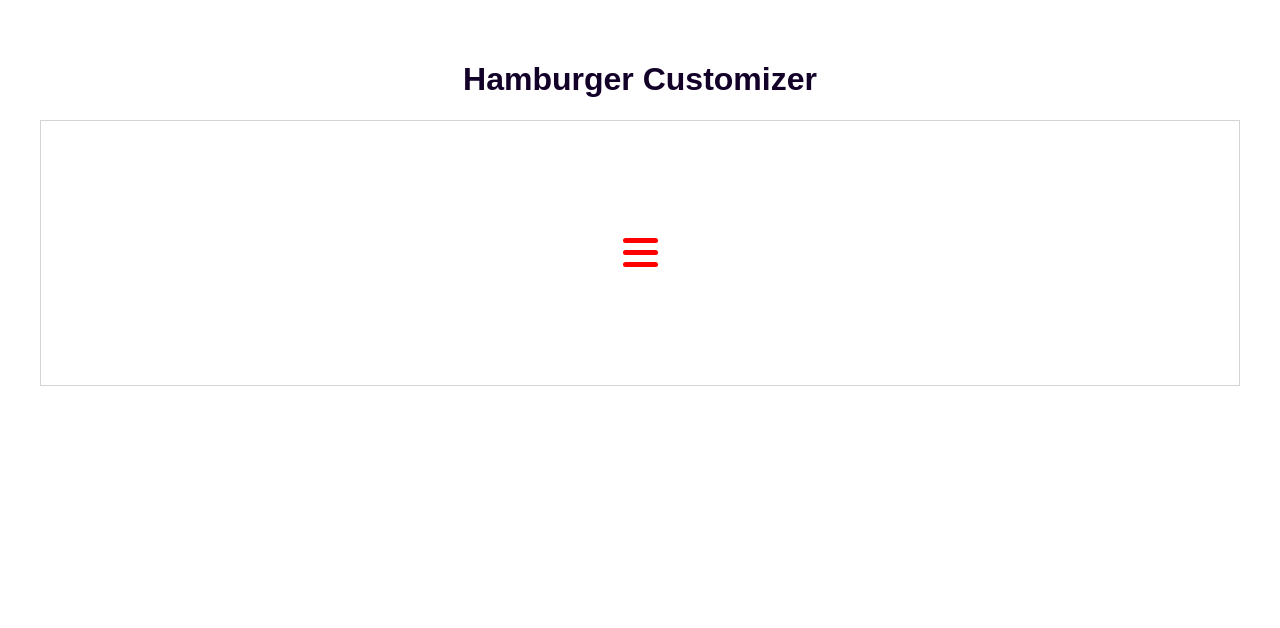
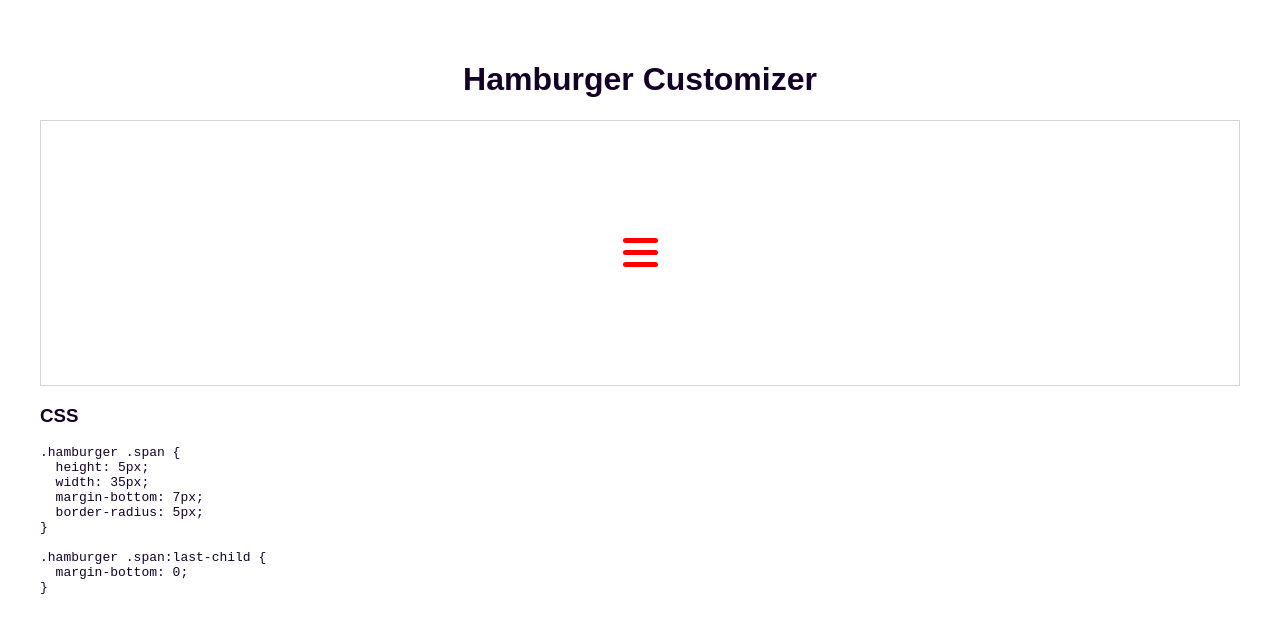
Before and after one commit to Stevenchi36/Hamburger-Customizer, a Vue app: page / in a window 1280 px wide. Shown: the top 628 px of the page. Built offline with nearby package versions, Linux system fonts and the light colour scheme.

Commit message:
Create style copy area

```diff
--- a/src/App.vue
+++ b/src/App.vue
@@ -2,16 +2,19 @@
   <div id="app">
     <h1 class="title">Hamburger Customizer</h1>
     <Hamburger :lineHeight=5 :lineWidth=35 :lineSpacing=7 :lineRadius=5 :lineColor="c0ff33" />
+    <Style :lineHeight=5 :lineWidth=35 :lineSpacing=7 :lineRadius=5 :lineColor="c0ff33" />
   </div>
 </template>
 
 <script>
 import Hamburger from './components/Hamburger.vue'
+import Style from './components/Style.vue'
 
 export default {
   name: 'app',
   components: {
-    Hamburger
+    Hamburger,
+    Style,
   }
 }
 </script>
--- /dev/null
+++ b/src/components/Style.vue
@@ -0,0 +1,33 @@
+<template>
+<div class="style">
+<h3>CSS</h3>
+<pre>
+<code>.hamburger .span {
+  height: {{ lineHeight }}px;
+  width: {{ lineWidth }}px;
+  margin-bottom: {{ lineSpacing }}px;
+  border-radius: {{ lineRadius }}px;
+}
+
+.hamburger .span:last-child {
+  margin-bottom: 0;
+}</code>
+</pre>
+</div>
+</template>
+
+<script>
+export default {
+  props: {
+    lineHeight: Number,
+    lineWidth: Number,
+    lineSpacing: Number,
+    lineRadius: Number,
+    lineColor: String,
+  },
+}
+</script>
+
+<!-- Add "scoped" attribute to limit CSS to this component only -->
+<style scoped>
+</style>
```
